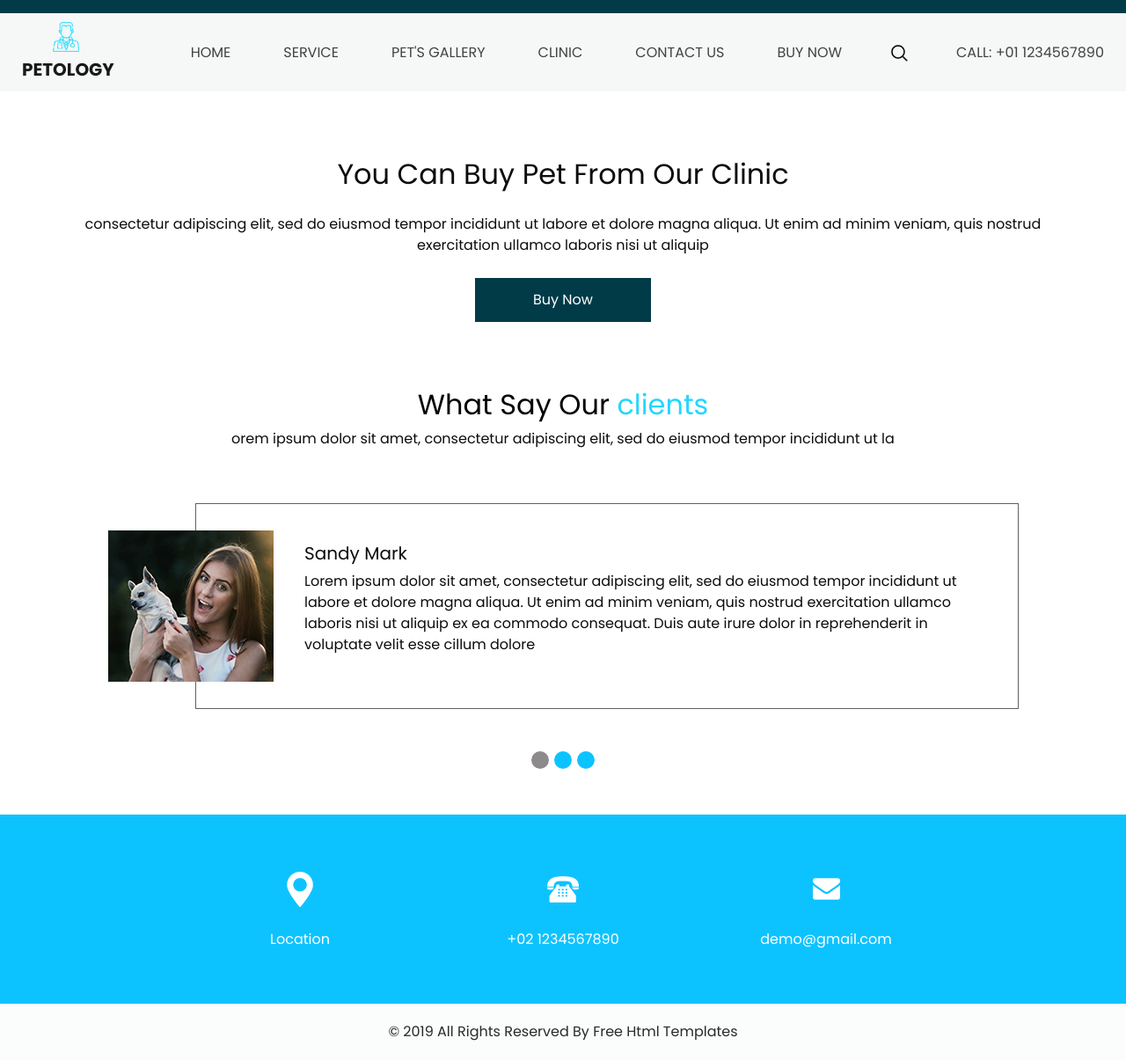
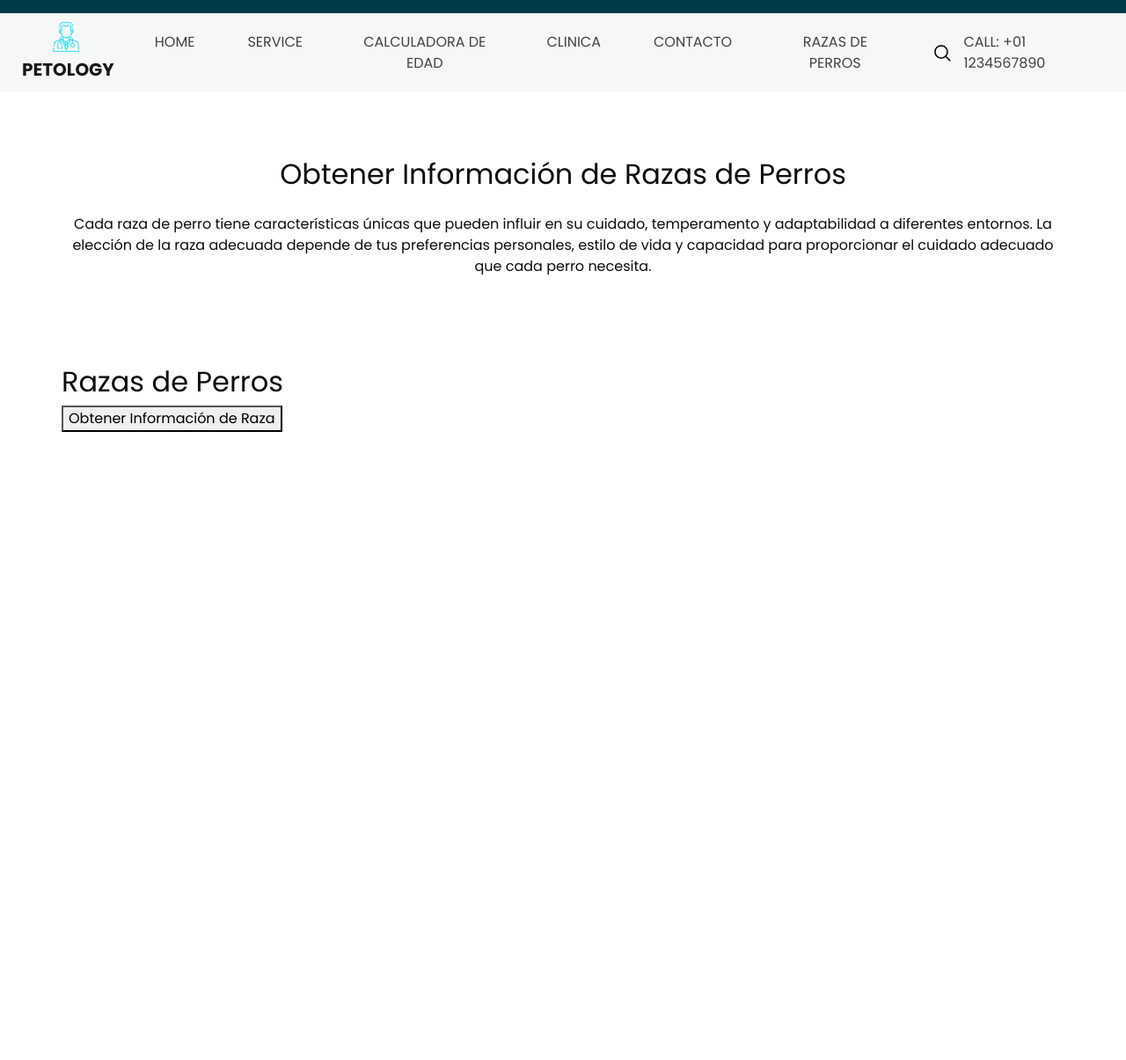
Before and after one commit to Javier1239/PenaRamirezJavierLlanasDelgadoGaelAntonioTorresSantoscoyAndresReyesGomezJuanAntonioUnidad2, a PHP site: page /buy.php in a window 1280 px wide. Shown: the whole page at 88% size. After the commit the page ends 491 px from the top, so only its background shows below. Run offline with PHP 8.4, Linux system fonts and the light colour scheme; some libraries are stand-ins or nearby versions.

Commit message:
agregue funcion asincrona -razas de perros-

```diff
--- a/buy.php
+++ b/buy.php
@@ -48,24 +48,24 @@
 
           <div class="collapse navbar-collapse" id="navbarSupportedContent">
             <div class="d-flex mx-auto flex-column flex-lg-row align-items-center">
-            <ul class="navbar-nav">
+              <ul class="navbar-nav  ">
                 <li class="nav-item active">
                   <a class="nav-link" href="index.php">Home <span class="sr-only">(current)</span></a>
                 </li>
                 <li class="nav-item">
-            <a class="nav-link" href="service.php">Service </a>
+                  <a class="nav-link" href="service.php">service </a>
                 </li>
                 <li class="nav-item">
-            <a class="nav-link" href="pet.php">Pet's gallery </a>
+                  <a class="nav-link" href="pet.php">Calculadora de edad</a>
                 </li>
                 <li class="nav-item">
-            <a class="nav-link" href="clinic.php">Clinic</a>
+                  <a class="nav-link" href="clinic.php"> clinica</a>
                 </li>
                 <li class="nav-item">
-            <a class="nav-link" href="contact.php">Contact us</a>
+                  <a class="nav-link" href="contact.php">Contacto</a>
                 </li>
                 <li class="nav-item">
-            <a class="nav-link" href="buy.php">Buy now</a>
+                  <a class="nav-link" href="buy.php"> Razas de perros </a>
                 </li>
               </ul>
               <form class="form-inline my-2 my-lg-0 ml-0 ml-lg-4 mb-3 mb-lg-0">
@@ -82,206 +82,67 @@
       </div>
     </header>
     <!-- end header section -->
-  </div>
-
 
   <!-- buy section -->
 
   <section class="buy_section layout_padding">
     <div class="container">
       <h2>
-        You Can Buy Pet From Our Clinic
+      Obtener Información de Razas de Perros
       </h2>
       <p>
-        consectetur adipiscing elit, sed do eiusmod tempor incididunt ut labore et dolore magna aliqua. Ut enim ad minim
-        veniam, quis nostrud exercitation ullamco laboris nisi ut aliquip
+      Cada raza de perro tiene características únicas que pueden influir en su cuidado,
+      temperamento y adaptabilidad a diferentes entornos.
+      La elección de la raza adecuada depende de tus preferencias personales,
+      estilo de vida y capacidad para proporcionar el cuidado adecuado que cada perro necesita.
       </p>
-      <div class="d-flex justify-content-center">
-        <a href="">
-          Buy Now
-        </a>
-      </div>
     </div>
   </section>
+  <!-- end buy section -->
+ <!-- Obtener Información de Razas de Perros -->
+ <div class="container">
+        <h2>Razas de Perros</h2>
+        <button onclick="obtenerInformacionRaza()">Obtener Información de Raza</button>
+        <div id="informacionRaza"></div>
 
-  <!-- end buy section -->
 
-  <!-- client section -->
-  <section class="client_section layout_padding-bottom">
-    <div class="container">
-      <h2 class="custom_heading text-center">
-        What Say Our
-        <span>
-          clients
-        </span>
-      </h2>
-      <p class="text-center">
-        orem ipsum dolor sit amet, consectetur adipiscing elit, sed do eiusmod tempor incididunt ut la
-      </p>
-      <div id="carouselExample2Indicators" class="carousel slide" data-ride="carousel">
-        <ol class="carousel-indicators">
-          <li data-target="#carouselExample2Indicators" data-slide-to="0" class="active"></li>
-          <li data-target="#carouselExample2Indicators" data-slide-to="1"></li>
-          <li data-target="#carouselExample2Indicators" data-slide-to="2"></li>
-        </ol>
-        <div class="carousel-inner">
-          <div class="carousel-item active">
-            <div class="layout_padding2 pl-100">
-              <div class="client_container ">
-                <div class="img_box">
-                  <img src="images/client.jpg" alt="">
-                </div>
-                <div class="detail_box">
-                  <h5>
-                    Sandy Mark
-                  </h5>
-                  <p>
-                    Lorem ipsum dolor sit amet, consectetur adipiscing elit, sed do eiusmod tempor incididunt ut labore
-                    et
-                    dolore
-                    magna aliqua. Ut enim ad minim veniam, quis nostrud exercitation ullamco laboris nisi ut aliquip ex
-                    ea
-                    commodo
-                    consequat. Duis aute irure dolor in reprehenderit in voluptate velit esse cillum dolore
-                  </p>
-                </div>
-              </div>
-            </div>
-          </div>
-          <div class="carousel-item">
-            <div class="layout_padding2 pl-100">
-              <div class="client_container ">
-                <div class="img_box">
-                  <img src="images/client.jpg" alt="">
-                </div>
-                <div class="detail_box">
-                  <h5>
-                    Sandy Mark
-                  </h5>
-                  <p>
-                    Lorem ipsum dolor sit amet, consectetur adipiscing elit, sed do eiusmod tempor incididunt ut labore
-                    et
-                    dolore
-                    magna aliqua. Ut enim ad minim veniam, quis nostrud exercitation ullamco laboris nisi ut aliquip ex
-                    ea
-                    commodo
-                    consequat. Duis aute irure dolor in reprehenderit in voluptate velit esse cillum dolore
-                  </p>
-                </div>
-              </div>
-            </div>
-          </div>
-          <div class="carousel-item">
-            <div class="layout_padding2 pl-100">
-              <div class="client_container ">
-                <div class="img_box">
-                  <img src="images/client.jpg" alt="">
-                </div>
-                <div class="detail_box">
-                  <h5>
-                    Sandy Mark
-                  </h5>
-                  <p>
-                    Lorem ipsum dolor sit amet, consectetur adipiscing elit, sed do eiusmod tempor incididunt ut labore
-                    et
-                    dolore
-                    magna aliqua. Ut enim ad minim veniam, quis nostrud exercitation ullamco laboris nisi ut aliquip ex
-                    ea
-                    commodo
-                    consequat. Duis aute irure dolor in reprehenderit in voluptate velit esse cillum dolore
-                  </p>
-                </div>
-              </div>
-            </div>
-          </div>
-        </div>
+    <script>
+        // Función asíncrona para obtener información de una raza de perros
+        async function obtenerInformacionRaza() {
+            try {
+                // URL de la API de razas de perros
+                const apiUrl = 'https://dog.ceo/api/breeds/image/random';
+
+                // Realizar la solicitud a la API usando fetch y await para esperar la respuesta
+                const respuesta = await fetch(apiUrl);
+                const datos = await respuesta.json();
+
+                // Mostrar la imagen de la raza en el elemento <div> con id "informacionRaza"
+                const imagenRaza = document.createElement('img');
+                imagenRaza.src = datos.message;
+                imagenRaza.alt = 'Imagen aleatoria de raza de perro';
+                imagenRaza.style.maxWidth = '100%';
+
+                // Limpiar contenido previo si existe
+                const contenedorRaza = document.getElementById('informacionRaza');
+                contenedorRaza.innerHTML = '';
+                contenedorRaza.appendChild(imagenRaza);
+            } catch (error) {
+                console.error('Error al obtener información de raza de perro:', error);
+                document.getElementById('informacionRaza').textContent = 'Ocurrió un error al obtener la información de la raza de perro.';
+            }
+        }
+</script>
+
 
 </div>
 
 
-    </div>
 
-  </section>
-  <!-- end client section -->
-
-
-  <!-- info section -->
-  <section class="info_section layout_padding2">
-    <div class="container">
-      <div class="info_items">
-        <a href="">
-          <div class="item ">
-            <div class="img-box box-1">
-              <img src="" alt="">
-            </div>
-            <div class="detail-box">
-              <p>
-                Location
-              </p>
-            </div>
-          </div>
-        </a>
-        <a href="">
-          <div class="item ">
-            <div class="img-box box-2">
-              <img src="" alt="">
-            </div>
-            <div class="detail-box">
-              <p>
-                +02 1234567890
-              </p>
-            </div>
-          </div>
-        </a>
-        <a href="">
-          <div class="item ">
-            <div class="img-box box-3">
-              <img src="" alt="">
-            </div>
-            <div class="detail-box">
-              <p>
-                demo@gmail.com
-              </p>
-            </div>
-          </div>
-        </a>
-      </div>
-    </div>
-  </section>
-
-  <!-- end info_section -->
-
-  <!-- footer section -->
-  <section class="container-fluid footer_section">
-    <p>
-      &copy; 2019 All Rights Reserved By
-      <a href="https://html.design/">Free Html Templates</a>
-    </p>
-  </section>
-  <!-- footer section -->
 
   <script type="text/javascript" src="js/jquery-3.4.1.min.js"></script>
   <script type="text/javascript" src="js/bootstrap.js"></script>
 
-  <script>
-    // Obtener todos los enlaces del navbar
-    var navLinks = document.querySelectorAll('.navbar-nav .nav-link');
-
-    // Agregar eventos de mouse a cada enlace
-    navLinks.forEach(function(link) {
-      link.addEventListener('mouseenter', function() {
-        // Cambiar el fondo y color del texto cuando el mouse entra
-        link.style.backgroundColor = '#007bff';
-        link.style.color = '#fff';
-      });
-
-      link.addEventListener('mouseleave', function() {
-        // Restaurar el fondo y color del texto cuando el mouse sale
-        link.style.backgroundColor = '';
-        link.style.color = '';
-      });
-    });
-  </script>
 </body>
 
 </html>
--- a/index.php
+++ b/index.php
@@ -66,7 +66,7 @@
             <a class="nav-link" href="contact.php">Conactos</a>
           </li>
           <li class="nav-item">
-            <a class="nav-link" href="buy.php">Comprar ahora</a>
+            <a class="nav-link" href="buy.php">Razas de perros</a>
           </li>
         </ul>
               <form class="form-inline my-2 my-lg-0 ml-0 ml-lg-4 mb-3 mb-lg-0">
--- a/pet.php
+++ b/pet.php
@@ -59,7 +59,7 @@
                   <a class="nav-link" href="pet.php">Calculadora de edad </a>
                 </li>
                 <li class="nav-item">
-                  <a class="nav-link" href="clinic.php"> clinic</a>
+                  <a class="nav-link" href="clinic.php"> clinica</a>
                 </li>
                 <li class="nav-item">
                   <a class="nav-link" href="contact.php">Contacto</a>
```
Also changed, not shown: contact.php (+5 -5 lines). Lines whose indentation alone changed are shown as unchanged.
